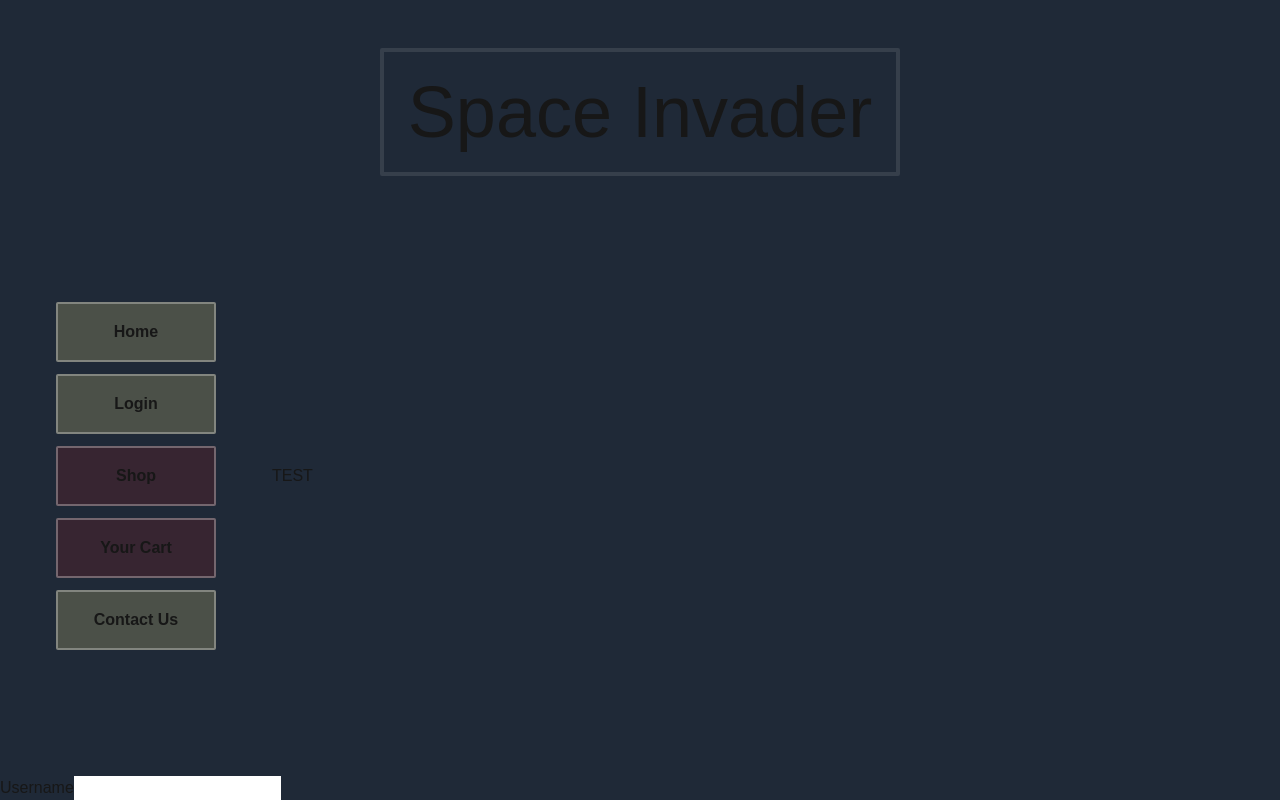
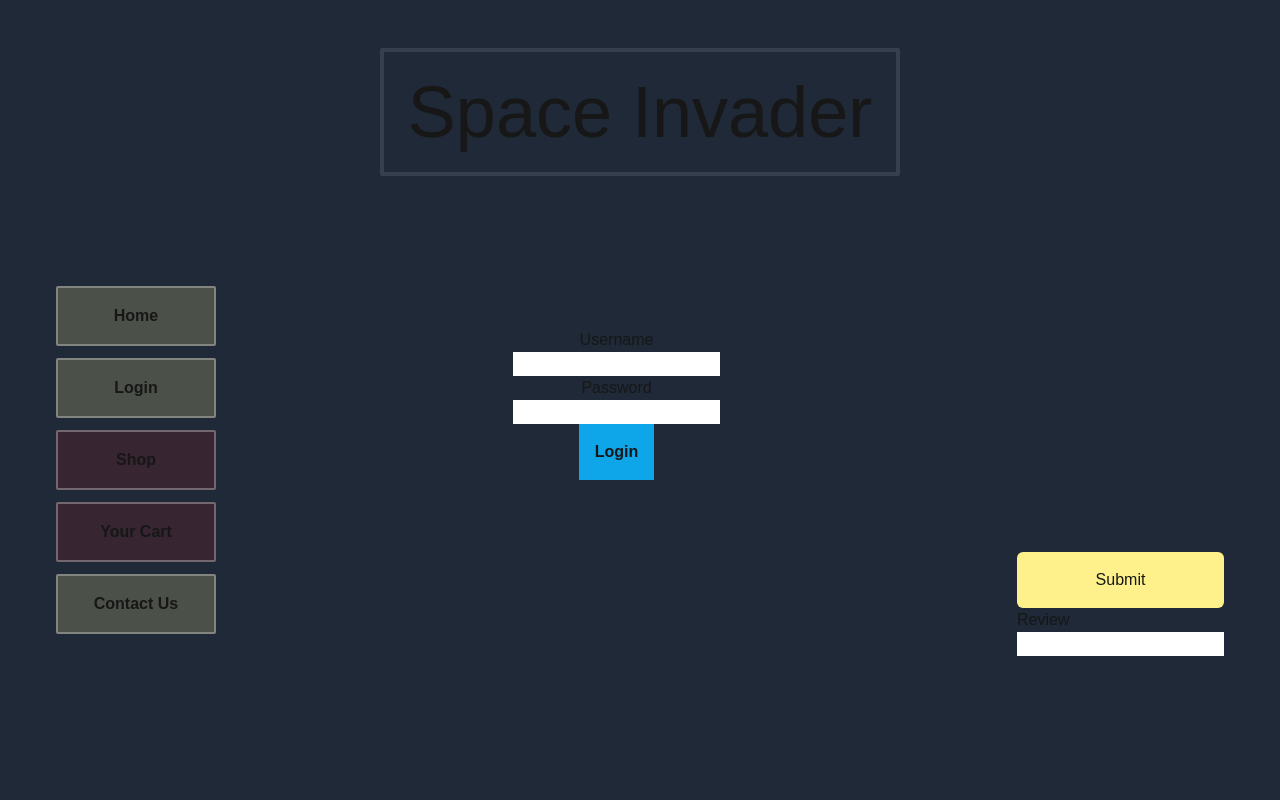
Before and after one commit to MichihideS/sti_Web-API-Backend_projektarbete-frontendv2, a Next.js app: page /login in a window 1280 px wide. Built offline with nearby package versions, Linux system fonts and the light colour scheme.

Commit message:
fix login process although not optimal with jwt only by states and if conditions and added a review right column

```diff
--- a/app/(authentication)/login/page.tsx
+++ b/app/(authentication)/login/page.tsx
@@ -1,7 +1,10 @@
 "use client"
+import CustomButtonMain from "@/app/_components/CustomButtonMain"
 import LeftSideMenu from "@/app/_components/LeftSideMenu"
 import MainTitle from "@/app/_components/MainTitle"
+import RightSideReview from "@/app/_components/RightSideReview"
 import { CustomUserFormLogin } from "@/app/_type/ICustomUser"
+import useClientStore from "@/app/store"
 import { ChangeEvent, useState } from "react"
 
 export default function Login() {
@@ -10,9 +13,8 @@ export default function Login() {
 		password: "",
 	})
 
-	function handleOnClick() {
-		getUser()
-	}
+	const [errorText, setErrorText] = useState<string>("")
+	const { user, updateUser } = useClientStore()
 
 	async function getUser() {
 		const response = await fetch("http://localhost:8080/api/v1/user")
@@ -20,6 +22,23 @@ export default function Login() {
 
 		console.log(data)
 		console.log(customUser.username)
+
+		for (let i = 0; i < data.length; i++) {
+			if (
+				customUser.username === data[i].username &&
+				customUser.password === data[i].password
+			) {
+				updateUser(customUser.username)
+			}
+		}
+
+		if (user === "") {
+			setErrorText("Noob try again")
+		}
+	}
+
+	function removeUser() {
+		updateUser("")
 	}
 
 	function handleChange(event: ChangeEvent<HTMLInputElement>) {
@@ -30,15 +49,15 @@ export default function Login() {
 	}
 
 	return (
-		<div className="h-screen flex flex-col bg-gray-800">
-			<div className="flex justify-center">
+		<div className="h-screen flex flex-col justify-between bg-gray-800">
+			<div className="flex justify-center items-start">
 				<MainTitle />
 			</div>
-			<div className="flex flex-row flex-grow items-center">
+			<div className="flex justify-between items-center mb-36">
 				<LeftSideMenu />
-				<button onClick={handleOnClick}>TEST</button>
-			</div>
-			<div>
+
+				{user === "" ? (
+					<div className="flex flex-col justify-center items-center mb-28">
 						{/* Username */}
 						<label htmlFor="username">Username</label>
 						<input
@@ -48,6 +67,38 @@ export default function Login() {
 							value={customUser.username}
 							onChange={(event) => handleChange(event)}
 						/>
+
+						{/* Password */}
+						<label htmlFor="username">Password</label>
+						<input
+							className="text-black"
+							type="password"
+							name="password"
+							value={customUser.password}
+							onChange={(event) => handleChange(event)}
+						/>
+
+						<p className="text-red-600">
+							{errorText}
+							{user}
+						</p>
+
+						<CustomButtonMain
+							title="Login"
+							myFunction={getUser}
+						></CustomButtonMain>
+					</div>
+				) : (
+					<div className="flex flex-col bg-gray-800 justify-center items-center">
+						<CustomButtonMain
+							title="Logout"
+							myFunction={removeUser}
+						></CustomButtonMain>
+					</div>
+				)}
+				<div className="mt-72">
+					<RightSideReview />
+				</div>
 			</div>
 		</div>
 	)
--- /dev/null
+++ b/app/_components/RightSideReview.tsx
@@ -0,0 +1,79 @@
+"use client"
+import { ChangeEvent, FormEvent, useState } from "react"
+import { Review } from "../_type/ICustomUser"
+
+export default function RightSideReview() {
+	const [review, setReview] = useState<Review>({
+		username: "",
+		review: "",
+	})
+
+	const [isLoading, setIsLoading] = useState<boolean>(false)
+
+	async function handleOnSubmit(event: FormEvent<HTMLFormElement>) {
+		event.preventDefault() // Prevent reload of page
+
+		setIsLoading(true)
+
+		const newReview: Review = {
+			username: review.username,
+			review: review.review,
+		}
+
+		// POST
+		const result = await fetch("http://localhost:8080/api/v1/user", {
+			method: "POST",
+			headers: {
+				"content-type": "application/json;charset=UTF-8",
+			},
+			body: JSON.stringify(newReview),
+		})
+
+		// 200 ok
+		if (result.ok) {
+			const data = await result.json()
+			console.log(data)
+		} else {
+			const resultError = await result.json()
+			console.error(resultError)
+		}
+
+		setIsLoading(false)
+	}
+
+	function handleChange(event: ChangeEvent<HTMLInputElement>) {
+		setReview((prevState) => ({
+			...prevState,
+			[event.target.name]: event.target.value,
+		}))
+	}
+
+	return (
+		<div className="flex flex-col gap-3 px-14">
+			<form className="flex flex-col" onSubmit={handleOnSubmit} method="post">
+				<button
+					className="bg-yellow-200 p-4 rounded-md hover:bg-blue-500"
+					type="submit"
+					disabled={isLoading}
+				>
+					Submit{" "}
+					{isLoading ? (
+						<span className="inline-block animate-spin">↻</span>
+					) : (
+						""
+					)}
+				</button>
+
+				{/* Review */}
+				<label htmlFor="review">Review</label>
+				<input
+					className="text-black"
+					type="text"
+					name="review"
+					value={review.review}
+					onChange={(event) => handleChange(event)}
+				/>
+			</form>
+		</div>
+	)
+}
--- a/app/_type/ICustomUser.ts
+++ b/app/_type/ICustomUser.ts
@@ -14,3 +14,8 @@ export interface CustomUser {
 	password: string
 	cart: Array<number>
 }
+
+export interface Review {
+	username: string
+	review: string
+}
```
Lines whose indentation alone changed are shown as unchanged.
